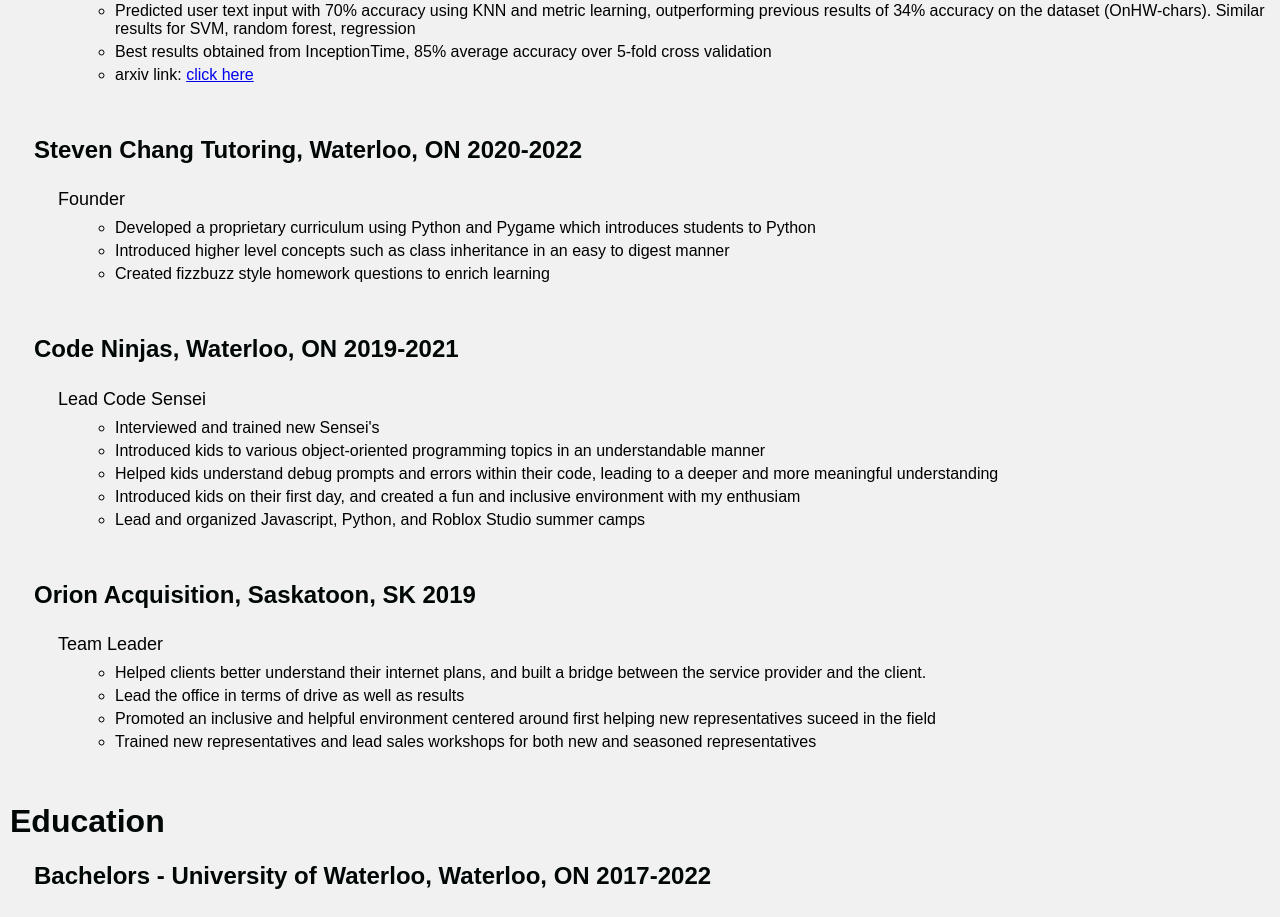
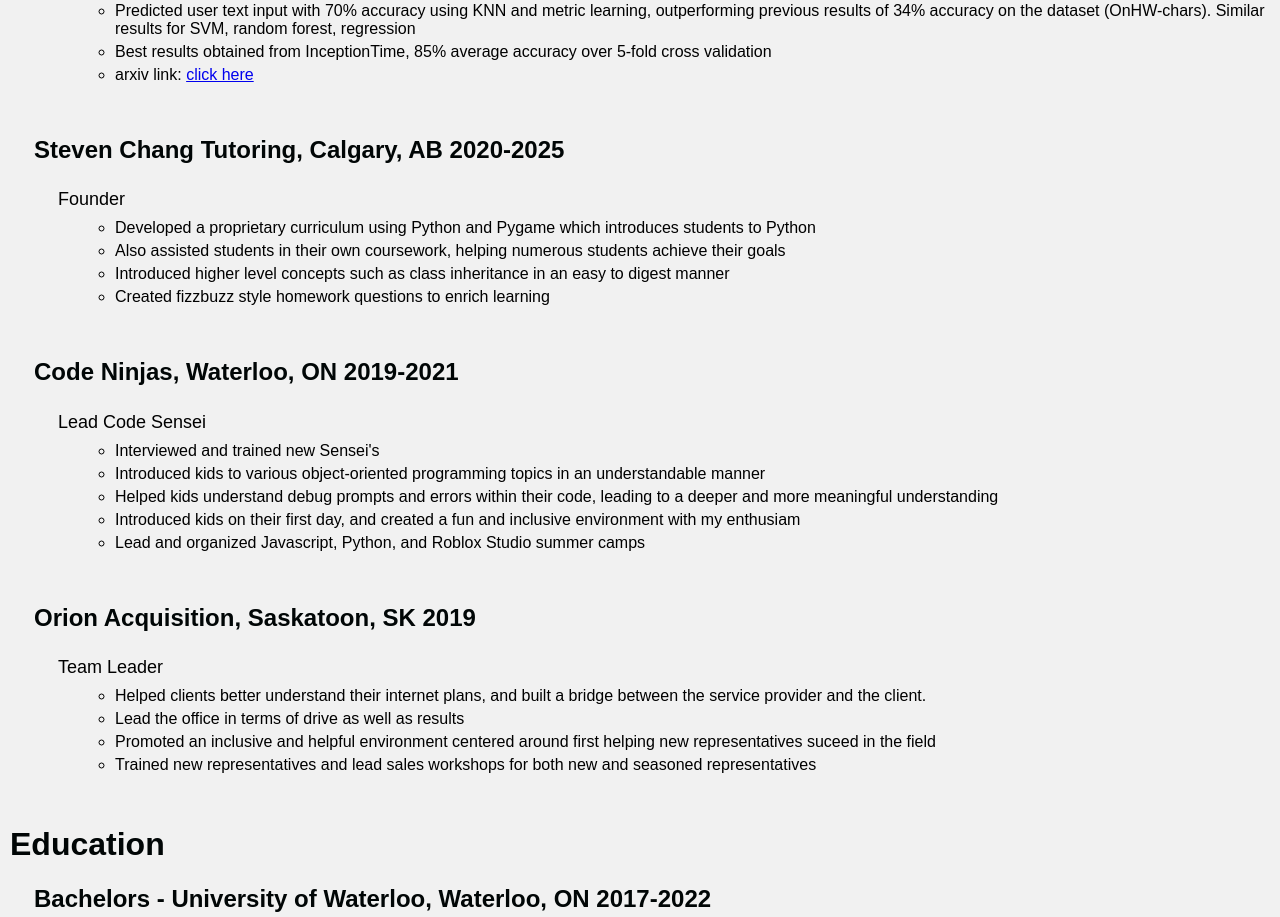
Before and after one commit to steeeve/Website, a React (Create React App) app: page / in a window 1280 px wide. Shown: the part 2300-3217 px from the top of the page. Built offline with nearby package versions, Linux system fonts and the light colour scheme; a web font is replaced by a local one.

Commit message:
Slight update to reume elements

```diff
--- a/src/components/Resume/index.js
+++ b/src/components/Resume/index.js
@@ -44,11 +44,12 @@ const Resume = () => {
 
                 <TextWrapper>
 
-                    <SmallTitle>Steven Chang Tutoring, Waterloo, ON 2020-2022</SmallTitle>
+                    <SmallTitle>Steven Chang Tutoring, Calgary, AB 2020-2025</SmallTitle>
                     <SmallTitleDesc>Founder</SmallTitleDesc>
                     <CourseworkWrapper>
 
                         <CourseworkItem>Developed a proprietary curriculum using Python and Pygame which introduces students to Python</CourseworkItem>
+                        <CourseworkItem>Also assisted students in their own coursework, helping numerous students achieve their goals</CourseworkItem>
                         <CourseworkItem>Introduced higher level concepts such as class inheritance in an easy to digest manner</CourseworkItem>
                         <CourseworkItem>Created fizzbuzz style homework questions to enrich learning</CourseworkItem>
 
```
